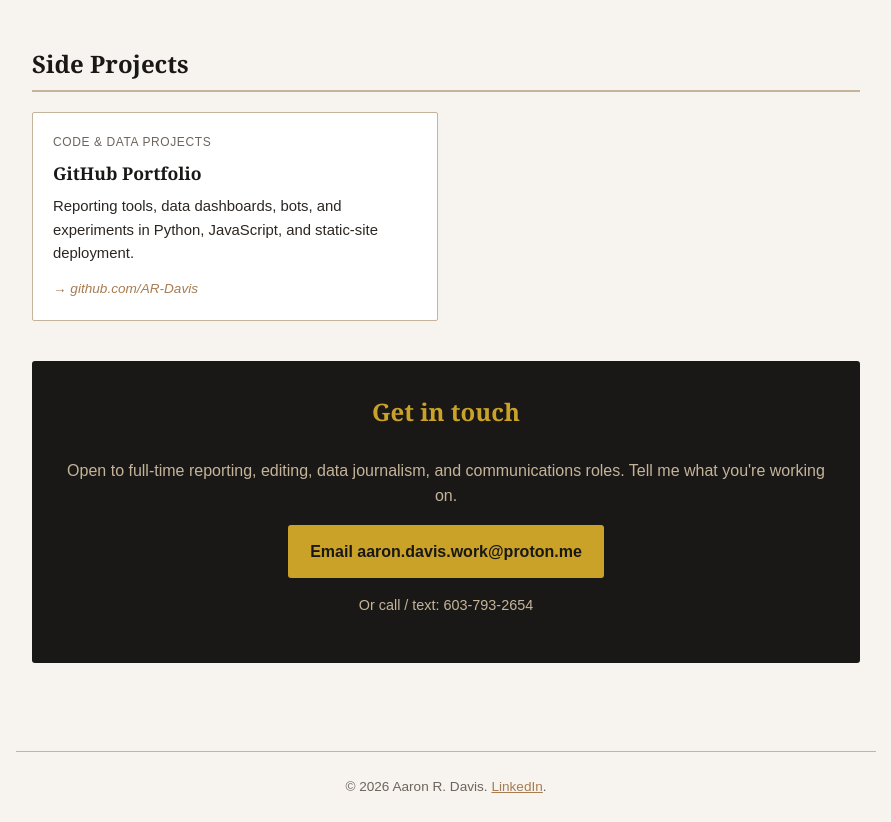
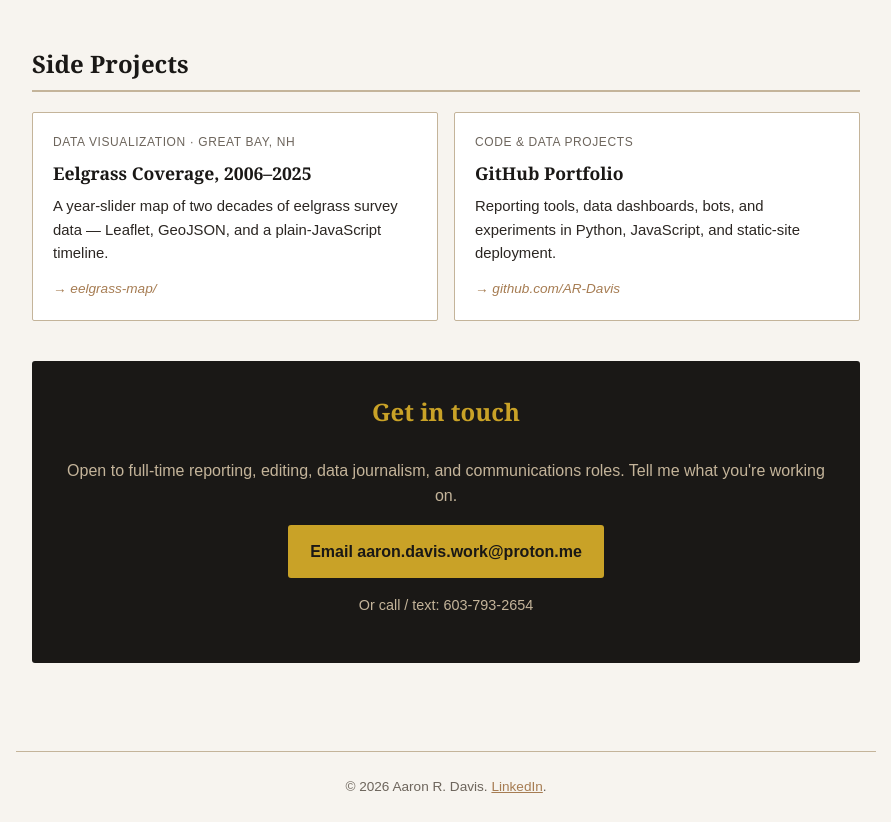
Before and after one commit to AR-Davis/aaronrdavis-news, a website: page index.html in a window 1280 px wide. Shown: the part 2431-3253 px from the top of the page, without its empty margins (194-1085 px from the left). Drawn offline with Linux system fonts and the light colour scheme.

Commit message:
site: eelgrass map as a Side Projects tile

```diff
--- a/index.html
+++ b/index.html
@@ -387,6 +387,12 @@
 
     <h2>Side Projects</h2>
     <div class="portfolio">
+      <a class="card" href="./eelgrass-map/">
+        <div class="meta">Data Visualization · Great Bay, NH</div>
+        <h3>Eelgrass Coverage, 2006&ndash;2025</h3>
+        <p>A year-slider map of two decades of eelgrass survey data &mdash; Leaflet, GeoJSON, and a plain-JavaScript timeline.</p>
+        <p class="impact">&rarr; eelgrass-map/</p>
+      </a>
       <a class="card" href="https://github.com/AR-Davis" target="_blank" rel="noopener">
         <div class="meta">Code &amp; Data Projects</div>
         <h3>GitHub Portfolio</h3>
```
